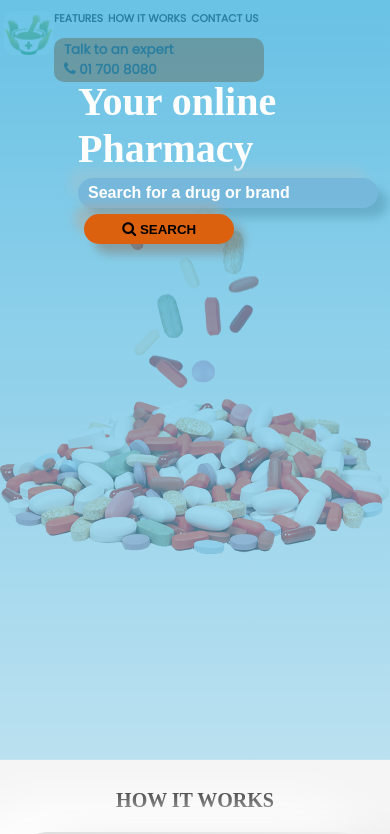
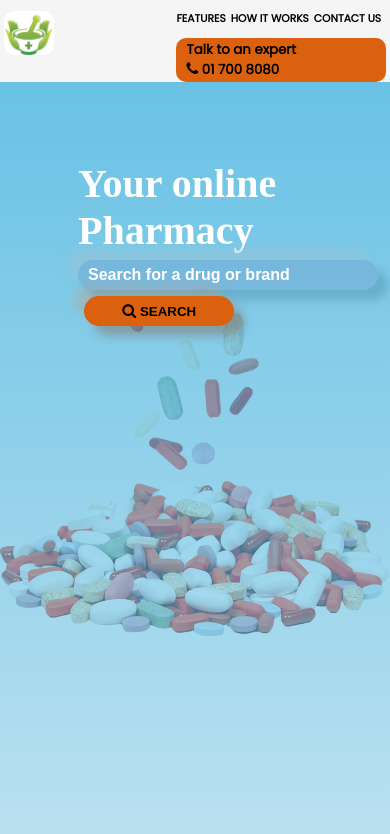
Before and after one commit to Finniki/pharmacy, a plain HTML site: page index.html in a window 390 px wide. Shown: the top 834 px of the page. Drawn offline with Linux system fonts and the light colour scheme; a web font is replaced by a local one.

Commit message:
Update styles.css

```diff
--- a/styles.css
+++ b/styles.css
@@ -227,9 +227,6 @@ span {
   body {
     max-width: 100vw;
   }
-  header {
-    position: fixed;
-  }
   input {
     margin-bottom: 2%;
   }
```
